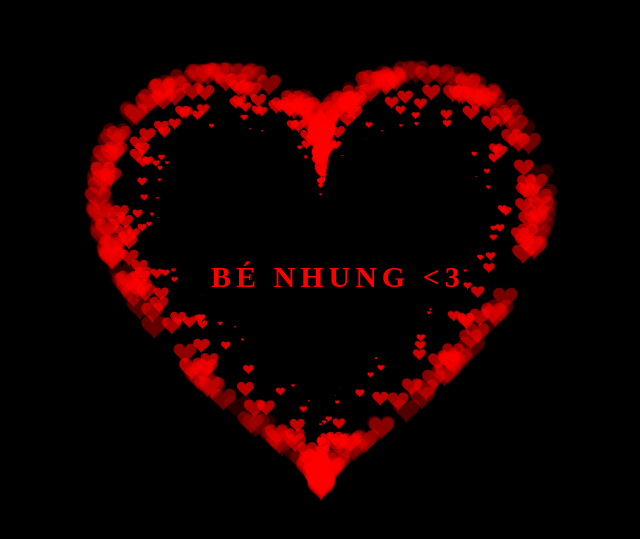
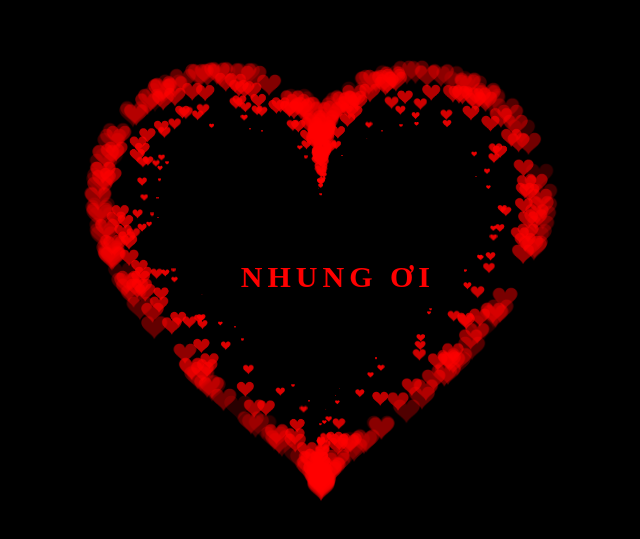
Before and after one commit to tranhoang123/hoangtran.github.io, a plain HTML site: page index.html in a window 1280 px wide. Shown: the part 123-662 px from the top of the page, without its empty margins (319-959 px from the left). Drawn offline with Linux system fonts and the light colour scheme.

Commit message:
update name

```diff
--- a/index.html
+++ b/index.html
@@ -49,7 +49,7 @@ canvas {
 
   <canvas id="pinkboard"></canvas>
   <div style="text-align: center; letter-spacing: 5px; font-size: 30px;">
-    <b style='color: ff0000; text-align: center'>BÉ NHUNG <3</b>
+    <b style='color: ff0000; text-align: center'> NHUNG ƠI</b>
   </div>
   <!-- <audio controls autoplay hidden>
     <source src="./images/take_me_to_your_heart.mp3" type="audio/mpeg">
```
